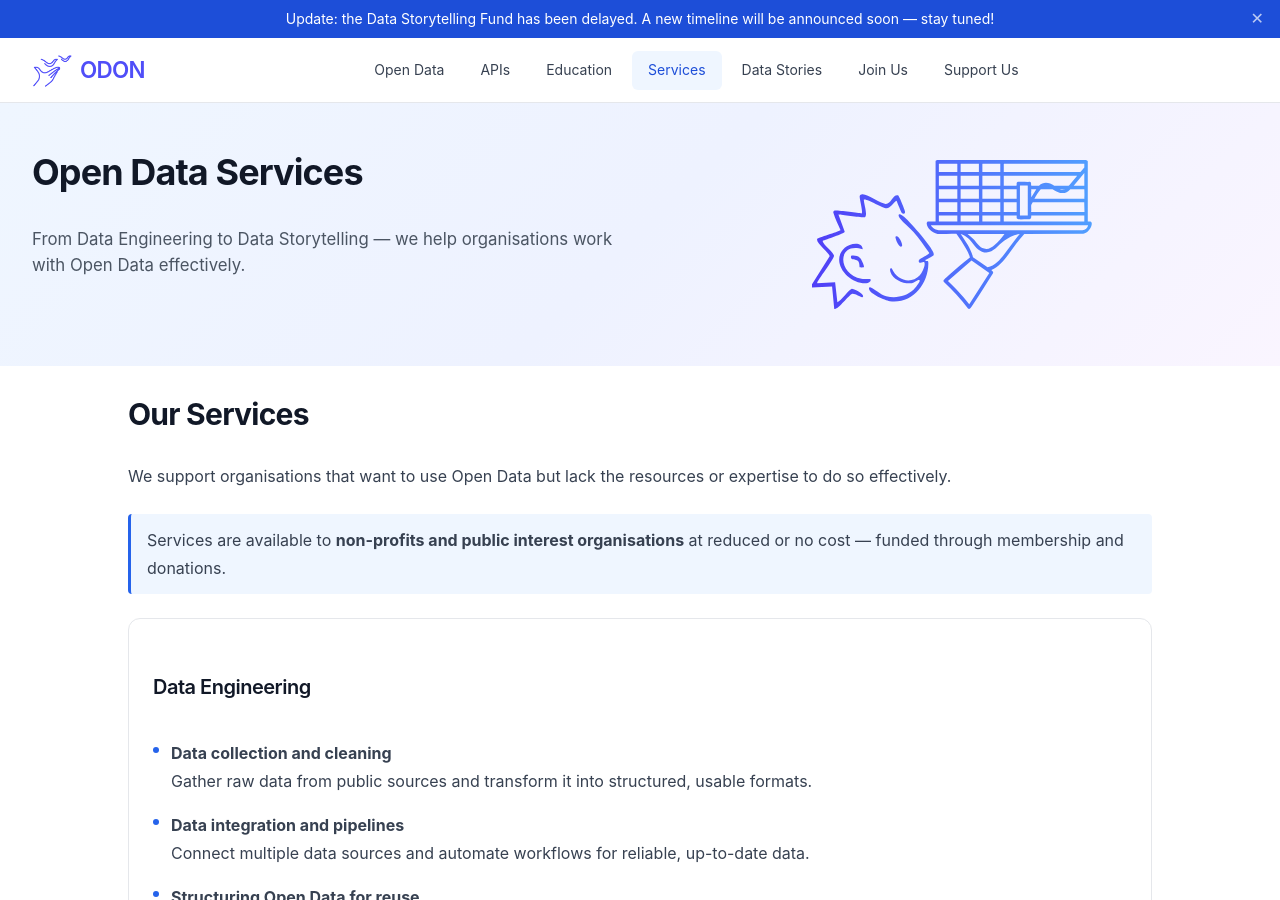
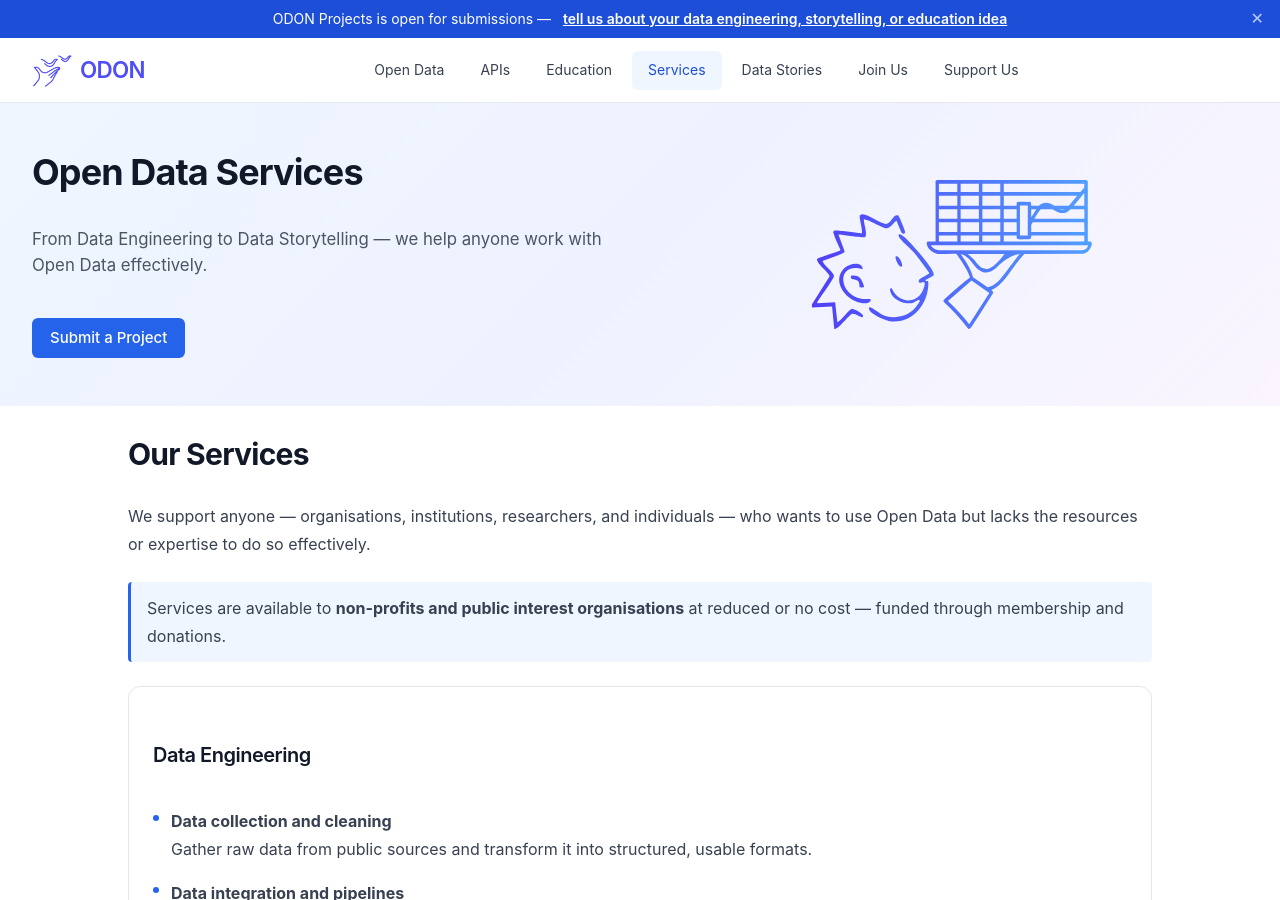
Before and after one commit to verein-odon/verein-odon.github.io, a Jekyll site: the page built from docs/en/services.md, in a window 1280 px wide and 900 px high. Built offline with Jekyll 4.4.1, drawn with Linux system fonts in a browser that asks for light colours; some of the changed text lies outside the part shown.

Commit message:
Added ODON Projects

```diff
--- a/docs/_config.yml
+++ b/docs/_config.yml
@@ -23,14 +23,14 @@
 # Change `id` whenever you update the message so returning visitors see it again.
 banner:
   enabled: true
-  id: "data-storytelling-fund-2026-04-02" # increment this to show the banner again to returning visitors
-  message: "Update: the Data Storytelling Fund has been delayed. A new timeline will be announced soon — stay tuned!"
-  url: ""             # optional link URL, e.g. /en/events/
-  url_label: "Learn more"
+  id: "odon-projects-2026-06-03" # increment this to show the banner again to returning visitors
+  message: "ODON Projects is open for submissions —"
+  url: "/en/projects/"
+  url_label: "tell us about your data engineering, storytelling, or education idea"
 
 title: ODON
 email: info@odon.at
-version: "2.8"
+version: "2.9"
 
 collections:
   data_stories:
--- a/docs/en/services.md
+++ b/docs/en/services.md
@@ -13,7 +13,7 @@ last_updated: "2026-03-29 00:00"
     <div class="content-section">
       <h2>Our Services</h2>
       <p>
-        We support organisations that want to use Open Data but lack the resources or expertise to do so effectively.
+        We support anyone — organisations, institutions, researchers, and individuals — who wants to use Open Data but lacks the resources or expertise to do so effectively.
       </p>
       <p style="background: #eff6ff; border-left: 3px solid #2563eb; padding: 0.75rem 1rem; border-radius: 0.25rem; margin-top: 1rem;">
         Services are available to <b>non-profits and public interest organisations</b> at reduced or no cost — funded through membership and donations.
@@ -60,9 +60,11 @@ last_updated: "2026-03-29 00:00"
           </ul>
         </div>
       </div>
-      <p style="margin-top: 1.5rem; color: var(--color-gray-500); font-style: italic;">
-        &#9829; Interested in our services? <a href="/en/contact/">Get in touch</a> — we are happy to discuss how we can help.
-      </p>
+      <div style="margin-top: 1.5rem;">
+        <h3>Have a Project in Mind?</h3>
+        <p>If you have a data engineering, data storytelling, or education project you'd like our help with, you can submit it via <a href="/en/projects/">ODON Projects</a>. Submitting an idea is the start of a conversation, not a commitment.</p>
+        <a href="/en/projects/" class="btn btn-primary" style="margin-top: 0.75rem;">Submit a Project</a>
+      </div>
     </div>
   </div>
 </section>
```
Also changed, not shown: docs/_data/heros.yaml (+6 -6 lines), docs/_posts/en/2026-06-03-odon-projects.md (added, +9 -0 lines), docs/en/privacy.md (+5 -3 lines), docs/en/projects.md (added, +50 -0 lines).
